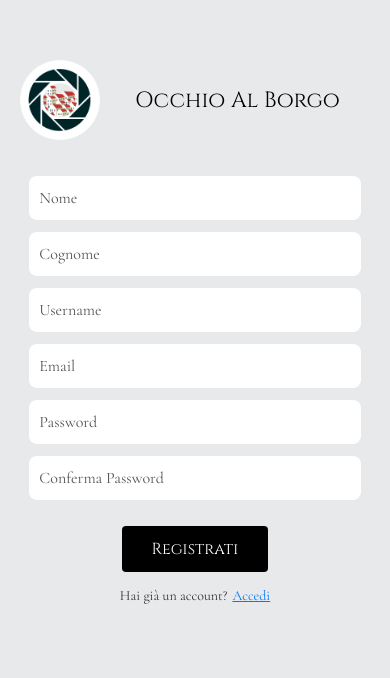
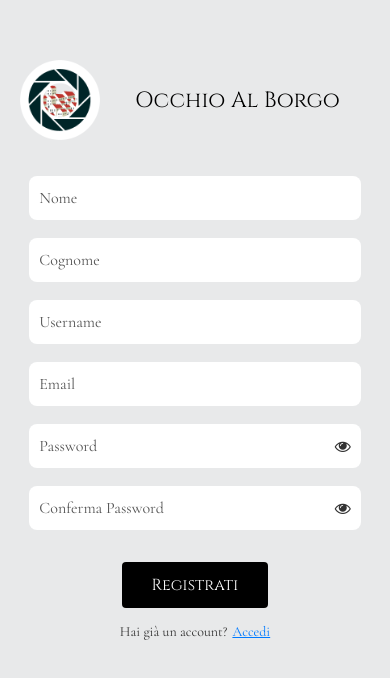
Before and after one commit to uattina18/OcchioAlBorgo, a React Native app: screen /Register in a window 390 px wide. Shown: the top 678 px of the page. Built offline with nearby package versions, Linux system fonts and the light colour scheme.

Commit message:
navigazione tra le pagine tipizzata

```diff
--- a/App.tsx
+++ b/App.tsx
@@ -1,11 +1,9 @@
 import React, { useEffect } from "react";
 import * as SplashScreen from "expo-splash-screen";
 import { useFonts } from "expo-font";
-import { NavigationContainer } from "@react-navigation/native";
+
 import { createNativeStackNavigator } from "@react-navigation/native-stack";
-
-import LoginScreen from "./screens/LoginScreen";
-import RegisterScreen from "./screens/RegisterScreen";
+import Navigation from "./navigation/Navigation";
 
 const Stack = createNativeStackNavigator();
 
@@ -23,15 +21,5 @@ export default function App() {
 
   if (!fontsLoaded) return null;
 
-  return (
-    <NavigationContainer>
-      <Stack.Navigator
-        screenOptions={{ headerShown: false }}
-        initialRouteName="Login"
-      >
-        <Stack.Screen name="Login" component={LoginScreen} />
-        <Stack.Screen name="Register" component={RegisterScreen} />
-      </Stack.Navigator>
-    </NavigationContainer>
-  );
+  return <Navigation />;
 }
--- /dev/null
+++ b/navigation/Navigation.tsx
@@ -0,0 +1,47 @@
+import React, { useState } from "react";
+import { NavigationContainer } from "@react-navigation/native";
+import { createNativeStackNavigator } from "@react-navigation/native-stack";
+
+import LoginScreen from "../screens/LoginScreen";
+import HomeScreen from "../screens/HomeScreen";
+import RegisterScreen from "../screens/RegisterScreen";
+
+export type RootStackParamList = {
+  Login: undefined;
+  Register: undefined;
+  Home: undefined;
+};
+
+const Stack = createNativeStackNavigator<RootStackParamList>();
+
+const Navigation: React.FC = () => {
+  const [isLoggedIn, setIsLoggedIn] = useState(false);
+
+  return (
+    <NavigationContainer>
+      <Stack.Navigator screenOptions={{ headerShown: false }}>
+        {isLoggedIn ? (
+          <Stack.Screen name="Home" component={HomeScreen} />
+        ) : (
+          <>
+            <Stack.Screen
+              name="Login"
+              children={(props) => (
+                <LoginScreen
+                  {...props}
+                  onLoginSuccess={() => setIsLoggedIn(true)}
+                />
+              )}
+            />
+            <Stack.Screen
+              name="Register"
+              component={RegisterScreen}
+            ></Stack.Screen>
+          </>
+        )}
+      </Stack.Navigator>
+    </NavigationContainer>
+  );
+};
+
+export default Navigation;
--- a/package.json
+++ b/package.json
@@ -23,7 +23,7 @@
     "react-native": "0.79.5",
     "react-native-gesture-handler": "~2.24.0",
     "react-native-reanimated": "~3.17.4",
-    "react-native-safe-area-context": "5.4.0",
+    "react-native-safe-area-context": "^5.4.0",
     "react-native-screens": "~4.11.1",
     "react-native-vector-icons": "^10.2.0"
   },
--- a/screens/RegisterScreen.tsx
+++ b/screens/RegisterScreen.tsx
@@ -2,46 +2,39 @@ import React, { useState } from "react";
 import {
   View,
   Text,
+  StyleSheet,
   TextInput,
   TouchableOpacity,
   Image,
   ScrollView,
   KeyboardAvoidingView,
   Platform,
-  StyleSheet,
+  Dimensions,
 } from "react-native";
-import { useNavigation, NavigationProp } from "@react-navigation/native";
-import { RootStackParamList } from "../App";
+import { FontAwesome } from "@expo/vector-icons";
+import { useNavigation } from "@react-navigation/native";
+import { NativeStackNavigationProp } from "@react-navigation/native-stack";
+import { RootStackParamList } from "../navigation/Navigation";
+
+type RegisterNavigationProp = NativeStackNavigationProp<
+  RootStackParamList,
+  "Register"
+>;
+
+const screenHeight = Dimensions.get("window").height;
 
 export default function RegisterScreen() {
+  const navigation = useNavigation<RegisterNavigationProp>();
   const [nome, setNome] = useState("");
   const [cognome, setCognome] = useState("");
   const [username, setUsername] = useState("");
   const [email, setEmail] = useState("");
+  const [errorMessage, setErrorMessage] = useState("");
   const [password, setPassword] = useState("");
   const [confirmPassword, setConfirmPassword] = useState("");
   const [showPassword, setShowPassword] = useState(false);
   const [showConfirmPassword, setShowConfirmPassword] = useState(false);
-  const [errorMsg, setErrorMsg] = useState("");
-  const navigation = useNavigation<NavigationProp<RootStackParamList>>();
-
-  const handleRegister = () => {
-    if (
-      !nome ||
-      !cognome ||
-      !username ||
-      !email ||
-      !password ||
-      !confirmPassword
-    ) {
-      setErrorMsg("Compila tutti i campi!");
-    } else if (password !== confirmPassword) {
-      setErrorMsg("Le password non coincidono.");
-    } else {
-      setErrorMsg("");
-      console.log("Registrazione completata!");
-    }
-  };
+  const [error, setError] = useState("");
 
   return (
     <ScrollView contentContainerStyle={{ flexGrow: 1 }}>
@@ -49,7 +42,7 @@ export default function RegisterScreen() {
         behavior={Platform.OS === "ios" ? "padding" : undefined}
         style={styles.container}
       >
-        {/* Header */}
+        {/* LOGO in alto */}
         <View style={styles.header}>
           <Image
             source={require("../assets/images/logo_pages.png")}
@@ -59,58 +52,115 @@ export default function RegisterScreen() {
           <Text style={styles.title}>Occhio Al Borgo</Text>
         </View>
 
-        {/* Form */}
+        {/* Aggiungeremo qui i campi dopo */}
         <View style={styles.formWrapper}>
-          {[
-            "Nome",
-            "Cognome",
-            "Username",
-            "Email",
-            "Password",
-            "Conferma Password",
-          ].map((pl, i) => (
-            <View key={i} style={styles.inputBox}>
-              <TextInput
-                placeholder={pl}
-                placeholderTextColor="#555"
-                secureTextEntry={
-                  pl.toLowerCase().includes("password")
-                    ? !(pl === "Password" ? showPassword : showConfirmPassword)
-                    : false
-                }
-                style={styles.input}
-                value={
-                  pl === "Nome"
-                    ? nome
-                    : pl === "Cognome"
-                    ? cognome
-                    : pl === "Username"
-                    ? username
-                    : pl === "Email"
-                    ? email
-                    : pl === "Password"
-                    ? password
-                    : confirmPassword
-                }
-                onChangeText={(text) => {
-                  if (pl === "Nome") setNome(text);
-                  if (pl === "Cognome") setCognome(text);
-                  if (pl === "Username") setUsername(text);
-                  if (pl === "Email") setEmail(text);
-                  if (pl === "Password") setPassword(text);
-                  if (pl === "Conferma Password") setConfirmPassword(text);
-                }}
+          <View style={styles.inputBox}>
+            <TextInput
+              placeholder="Nome"
+              style={styles.input}
+              placeholderTextColor="#555"
+              value={nome}
+              onChangeText={setNome}
+            />
+          </View>
+          <View style={styles.inputBox}>
+            <TextInput
+              placeholder="Cognome"
+              style={styles.input}
+              placeholderTextColor="#555"
+              value={cognome}
+              onChangeText={setCognome}
+            />
+          </View>
+          <View style={styles.inputBox}>
+            <TextInput
+              placeholder="Username"
+              style={styles.input}
+              placeholderTextColor="#555"
+              value={username}
+              onChangeText={setUsername}
+            />
+          </View>
+          <View style={styles.inputBox}>
+            <TextInput
+              placeholder="Email"
+              style={styles.input}
+              placeholderTextColor="#555"
+              keyboardType="email-address"
+              autoCapitalize="none"
+              value={email}
+              onChangeText={setEmail}
+            />
+          </View>
+          <View style={styles.inputBox}>
+            <TextInput
+              placeholder="Password"
+              style={styles.input}
+              placeholderTextColor="#555"
+              secureTextEntry={!showPassword}
+              value={password}
+              onChangeText={setPassword}
+            />
+            <TouchableOpacity onPress={() => setShowPassword(!showPassword)}>
+              <FontAwesome
+                name={showPassword ? "eye-slash" : "eye"}
+                size={16}
+                color="#333"
+                style={{ marginLeft: 8 }}
               />
-            </View>
-          ))}
+            </TouchableOpacity>
+          </View>
+          <View style={styles.inputBox}>
+            <TextInput
+              placeholder="Conferma Password"
+              style={styles.input}
+              placeholderTextColor="#555"
+              secureTextEntry={!showConfirmPassword}
+              value={confirmPassword}
+              onChangeText={setConfirmPassword}
+            />
+            <TouchableOpacity
+              onPress={() => setShowConfirmPassword(!showConfirmPassword)}
+            >
+              <FontAwesome
+                name={showConfirmPassword ? "eye-slash" : "eye"}
+                size={16}
+                color="#333"
+                style={{ marginLeft: 8 }}
+              />
+            </TouchableOpacity>
+          </View>
         </View>
+        {errorMessage !== "" && (
+          <Text style={styles.errorText}>{errorMessage}</Text>
+        )}
+        {error ? <Text style={styles.errorText}>{error}</Text> : null}
+        <TouchableOpacity
+          style={styles.button}
+          onPress={() => {
+            if (
+              !nome ||
+              !cognome ||
+              !username ||
+              !email ||
+              !password ||
+              !confirmPassword
+            ) {
+              setErrorMessage("Compila tutti i campi!");
 
-        {errorMsg ? <Text style={styles.errorText}>{errorMsg}</Text> : null}
-
-        <TouchableOpacity style={styles.button} onPress={handleRegister}>
+              setError("");
+            } else if (password !== confirmPassword) {
+              setError("Le password non coincidono");
+              setErrorMessage("");
+            } else {
+              setErrorMessage("");
+              setError("");
+              console.log("Registrazione completata!");
+            }
+          }}
+        >
           <Text style={styles.buttonText}>Registrati</Text>
         </TouchableOpacity>
-
         <View style={styles.loginLinkContainer}>
           <Text style={styles.loginTextHint}>Hai già un account?</Text>
           <TouchableOpacity onPress={() => navigation.navigate("Login")}>
@@ -121,9 +171,18 @@ export default function RegisterScreen() {
     </ScrollView>
   );
 }
+const styles = StyleSheet.create({
+  container: {
+    flex: 1,
+    backgroundColor: "#e8e9ea", // puoi cambiare per tema scuro
+    alignItems: "center",
+  },
 
-const styles = StyleSheet.create({
-  container: { flex: 1, backgroundColor: "#e8e9ea", alignItems: "center" },
+  logo: {
+    width: 80,
+    height: 80,
+    marginRight: 20,
+  },
   header: {
     flexDirection: "row",
     alignItems: "center",
@@ -132,19 +191,34 @@ const styles = StyleSheet.create({
     paddingHorizontal: 20,
     alignSelf: "flex-start",
   },
-  logo: { width: 80, height: 80, marginRight: 20 },
-  title: { fontSize: 22, fontFamily: "Cinzel", marginLeft: 15, color: "#000" },
-  formWrapper: { width: "85%", alignItems: "center", marginTop: 10 },
+  title: {
+    fontSize: 22,
+    fontFamily: "Cinzel", // se vuoi un altro font qui, dimmi
+    color: "#000",
+    marginLeft: 15,
+  },
+  formWrapper: {
+    width: "85%",
+    alignItems: "center",
+    marginTop: 10,
+  },
   inputBox: {
+    flexDirection: "row",
+    alignItems: "center",
     backgroundColor: "#fff",
     borderRadius: 8,
     paddingHorizontal: 10,
     marginVertical: 6,
     width: "100%",
-    height: 44,
-    justifyContent: "center",
+    marginBottom: 12,
   },
-  input: { fontSize: 16, color: "#000", fontFamily: "Cormorant" },
+  input: {
+    flex: 1,
+    paddingVertical: 12,
+    fontSize: 16,
+    color: "#000",
+    fontFamily: "Cormorant",
+  },
   button: {
     backgroundColor: "#000",
     paddingVertical: 12,
```
Also changed, not shown: screens/LoginScreen.tsx (+8 -3 lines), screens/HomeScreen.tsx (added), 1 other file (tests, documents, lock files or other folders).
